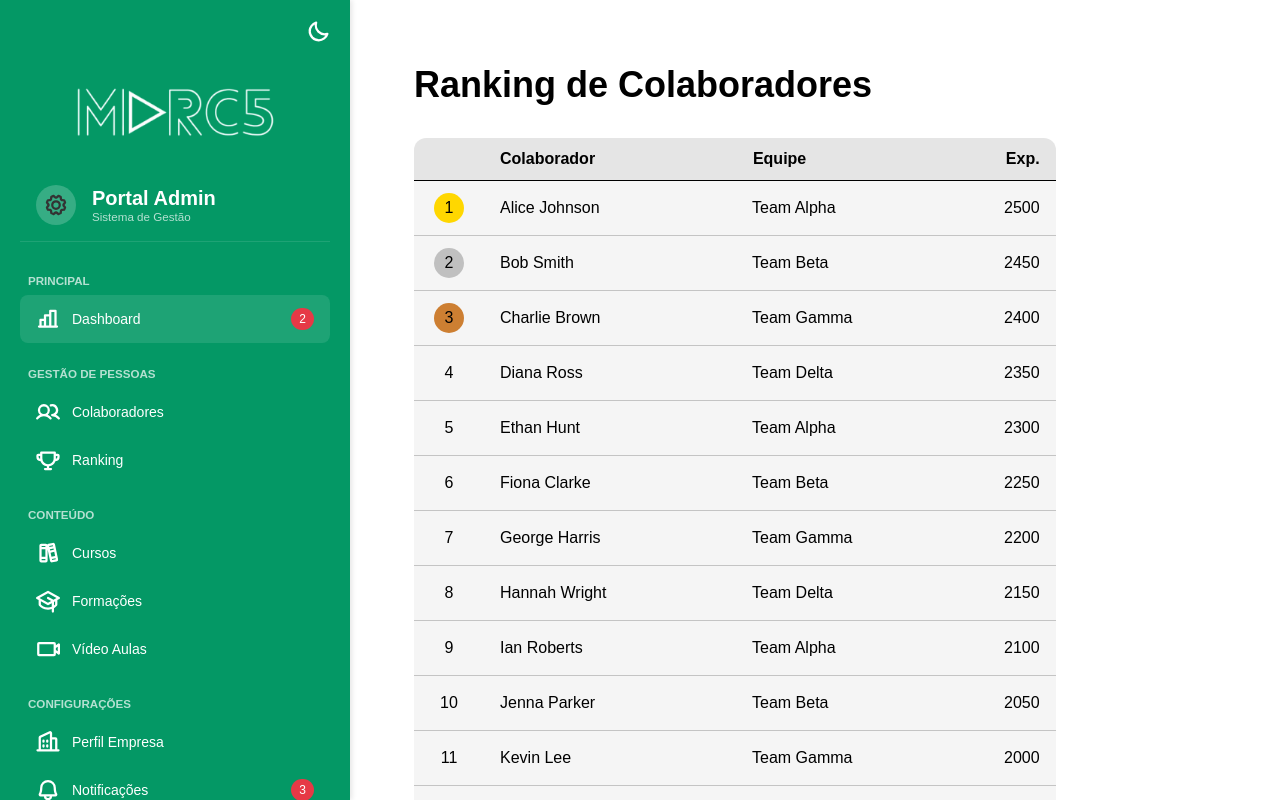
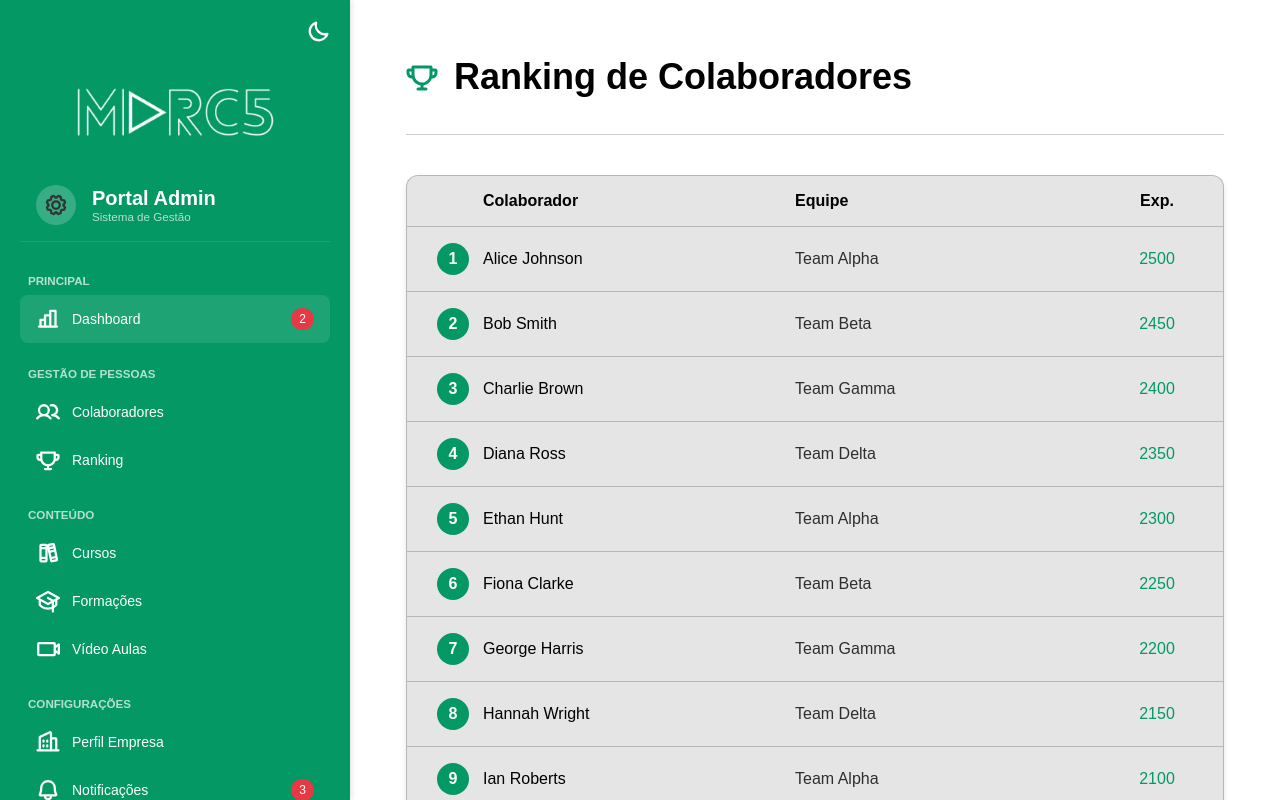
Before and after one commit to Rodrigosiq03/marc5-service, a React (Vite) app in the folder web/: page /admin/ranking in a window 1280 px wide. Shown: the top 800 px of the page. Built offline with nearby package versions, Linux system fonts and the light colour scheme; a web font is replaced by a local one.

Commit message:
feat: change ranking screen styles to match default styles.

```diff
--- a/web/src/components/Admin/AdminRanking/index.tsx
+++ b/web/src/components/Admin/AdminRanking/index.tsx
@@ -1,6 +1,22 @@
 import React, { useState, useEffect } from 'react';
-import { Container, Title, RankingTable, RankingItem, RankingHeader, NameTitle, ExpTitle, PositionColumn, Position, Name, Exp, TeamTitle, Team } from './styles';
-import {  } from '@phosphor-icons/react';
+import { Trophy } from '@phosphor-icons/react';
+import {
+    Container,
+    MainContent,
+    Header,
+    PageTitle,
+    RankingTable,
+    RankingItem,
+    RankingHeader,
+    NameTitle,
+    ExpTitle,
+    PositionColumn,
+    Position,
+    Name,
+    Exp,
+    TeamTitle,
+    Team
+} from './styles';
 
 interface User {
     name: string;
@@ -53,13 +69,19 @@ const AdminRanking: React.FC = () => {
         fetchUsers();
     }, []);
 
-
     return (
         <Container>
-            <Title>Ranking de Colaboradores</Title>
+            <MainContent>
+                <Header>
+                    <PageTitle>
+                        <Trophy size={32} weight="bold" />
+                        Ranking de Colaboradores
+                    </PageTitle>
+                </Header>
+
                 <RankingTable>
                     <RankingHeader>
-                    <PositionColumn/>
+                        <PositionColumn />
                         <NameTitle>Colaborador</NameTitle>
                         <TeamTitle>Equipe</TeamTitle>
                         <ExpTitle>Exp.</ExpTitle>
@@ -75,9 +97,9 @@ const AdminRanking: React.FC = () => {
                         </RankingItem>
                     ))}
                 </RankingTable>
-
+            </MainContent>
         </Container>
     );
 };
 
-export default AdminRanking
+export default AdminRanking;
--- a/web/src/components/Admin/AdminRanking/styles.ts
+++ b/web/src/components/Admin/AdminRanking/styles.ts
@@ -1,20 +1,41 @@
 import styled from "styled-components";
 
 export const Container = styled.div`
+    display: flex;
+    min-height: 100vh;
+    background-color: ${({ theme }) => theme.colors.background};
+    position: relative;
+`;
+
+export const MainContent = styled.main`
+    flex: 1;
     padding: 2rem;
     min-height: 100vh;
-    background-color: ${({ theme }) => theme.colors.background};
 
-    @media (max-width: 768px) {
-        padding: 1rem;
+    @media (max-width: 1280px) {
+        margin-left: 0;
+        padding: 1.5rem;
     }
 `;
 
-export const Title = styled.h1`
+export const Header = styled.header`
+    margin-bottom: 2.5rem;
+    padding-bottom: 1.5rem;
+    border-bottom: 1px solid ${({ theme }) => theme.colors.input.border};
+`;
+
+export const PageTitle = styled.h1`
+    display: flex;
+    align-items: center;
+    gap: 1rem;
     font-size: ${({ theme }) => theme.fontsSizes.desktop.h3};
     color: ${({ theme }) => theme.colors.primary};
-    margin-bottom: 2rem;
+    margin-bottom: 0.75rem;
     font-weight: 600;
+
+    svg {
+        color: ${({ theme }) => theme.colors.green_500};
+    }
 
     @media (max-width: 768px) {
         font-size: ${({ theme }) => theme.fontsSizes.mobile.h3};
@@ -22,31 +43,46 @@ export const Title = styled.h1`
 `;
 
 export const RankingTable = styled.div`
-    width: 80%;
+    width: 100%;
     display: flex;
     flex-direction: column;
     border-radius: 0.75rem;
-
-    @media (max-width: 768px) {
-        width: 100%;
-    }
+    background: ${({ theme }) => theme.colors.input.background};
+    box-shadow: 0 4px 6px rgba(0, 0, 0, 0.1);
+    border: 1px solid ${({ theme }) => theme.colors.input.border};
 `;
 
 export const RankingHeader = styled.div`
-    background: ${({ theme }) => theme.colors.input.background};
     display: flex;
     flex-direction: row;
     justify-content: space-between;
-    padding: 0.75rem 0;
-    border-bottom: 1px solid ${({ theme }) => theme.colors.primary};
-    border-radius: 0.75rem 0.75rem 0 0;
+    padding: 1rem;
+    border-bottom: 1px solid ${({ theme }) => theme.colors.input.border};
+`;
+
+export const PositionColumn = styled.div`
+    width: 60px;
+    display: flex;
+    justify-content: center;
+    align-items: center;
+`;
+
+export const Position = styled.span`
+    width: 32px;
+    height: 32px;
+    display: flex;
+    align-items: center;
+    justify-content: center;
+    background: ${({ theme }) => theme.colors.green_500};
+    color: white;
+    border-radius: 50%;
+    font-weight: bold;
 `;
 
 export const NameTitle = styled.h6`
     font-size: ${({ theme }) => theme.fontsSizes.desktop.h6};
     color: ${({ theme }) => theme.colors.primary};
     font-weight: bold;
-    padding: 0 1rem;
     flex: 1;
 
     @media (max-width: 768px) {
@@ -58,7 +94,6 @@ export const TeamTitle = styled.h6`
     font-size: ${({ theme }) => theme.fontsSizes.desktop.h6};
     color: ${({ theme }) => theme.colors.primary};
     font-weight: bold;
-    padding: 0 1rem;
     flex: 1;
 
     @media (max-width: 768px) {
@@ -74,7 +109,8 @@ export const ExpTitle = styled.h6`
     font-size: ${({ theme }) => theme.fontsSizes.desktop.h6};
     color: ${({ theme }) => theme.colors.primary};
     font-weight: bold;
-    padding: 0 1rem;
+    width: 100px;
+    text-align: center;
 
     @media (max-width: 768px) {
         font-size: ${({ theme }) => theme.fontsSizes.mobile.h6};
@@ -82,95 +118,40 @@ export const ExpTitle = styled.h6`
 `;
 
 export const RankingItem = styled.div`
-    background: ${({ theme }) => theme.title === 'light'
-        ? '#F5F5F5'  // Light gray for light mode
-        : theme.colors.input.background+'99'  // Darker gray for dark mode
-    };
     display: flex;
     flex-direction: row;
     justify-content: space-between;
-    padding: 0.75rem 0;
+    padding: 1rem;
     align-items: center;
+    transition: background-color 0.2s;
+
+    &:hover {
+        background: ${({ theme }) => theme.colors.input.border}33;
+    }
 
     &:not(:last-child) {
         border-bottom: 1px solid ${({ theme }) => theme.colors.input.border};
     }
-
-    &:last-child {
-        border-radius: 0 0 0.75rem 0.75rem;
-    }
 `;
 
-export const PositionColumn = styled.div`
-    width: 70px;
-
-    @media (max-width: 768px) {
-        width: 45px;
-    }
+export const Name = styled.span`
+    flex: 1;
+    color: ${({ theme }) => theme.colors.primary};
+    font-weight: 500;
 `;
 
-export const Position = styled.h6`
-    font-size: ${({ theme }) => theme.fontsSizes.desktop.h6};
-    text-align: center;
-    color: ${({ theme }) => theme.colors.primary};
-    font-weight: 500;
-    margin: 0 auto;
-    width: 30px;
-    height: 30px;
-    display: flex;
-    align-items: center;
-    justify-content: center;
-    border-radius: 50%;
-
-    ${({ children }) => {
-        if (children === 1) return 'background-color: #FFD700;'; // Gold
-        if (children === 2) return 'background-color: #C0C0C0;'; // Silver
-        if (children === 3) return 'background-color: #CD7F32;'; // Bronze
-        return '';
-    }}
-
-    @media (max-width: 768px) {
-        font-size: ${({ theme }) => theme.fontsSizes.mobile.h6};
-        width: 20px;
-        height: 20px;
-    }
-`;
-
-export const Name = styled.h6`
-    font-size: ${({ theme }) => theme.fontsSizes.desktop.h6};
-    color: ${({ theme }) => theme.colors.primary};
-    font-weight: 500;
-    padding: 0 1rem;
+export const Team = styled.span`
     flex: 1;
-
-    @media (max-width: 768px) {
-        font-size: ${({ theme }) => theme.fontsSizes.mobile.h6};
-    }
-`;
-
-export const Team = styled.h6`
-    font-size: ${({ theme }) => theme.fontsSizes.desktop.h6};
-    color: ${({ theme }) => theme.colors.primary};
-    font-weight: 500;
-    padding: 0 1rem;
-    flex: 1;
-
-    @media (max-width: 768px) {
-        font-size: ${({ theme }) => theme.fontsSizes.mobile.h6};
-    }
+    color: ${({ theme }) => theme.colors.primary}CC;
 
     @media (max-width: 576px) {
         display: none;
     }
 `;
 
-export const Exp = styled.h6`
-    font-size: ${({ theme }) => theme.fontsSizes.desktop.h6};
-    color: ${({ theme }) => theme.colors.primary};
+export const Exp = styled.span`
+    width: 100px;
+    text-align: center;
+    color: ${({ theme }) => theme.colors.green_500};
     font-weight: 500;
-    padding: 0 1rem;
-
-    @media (max-width: 768px) {
-        font-size: ${({ theme }) => theme.fontsSizes.mobile.h6};
-    }
 `;
```
Lines whose indentation alone changed are shown as unchanged.
